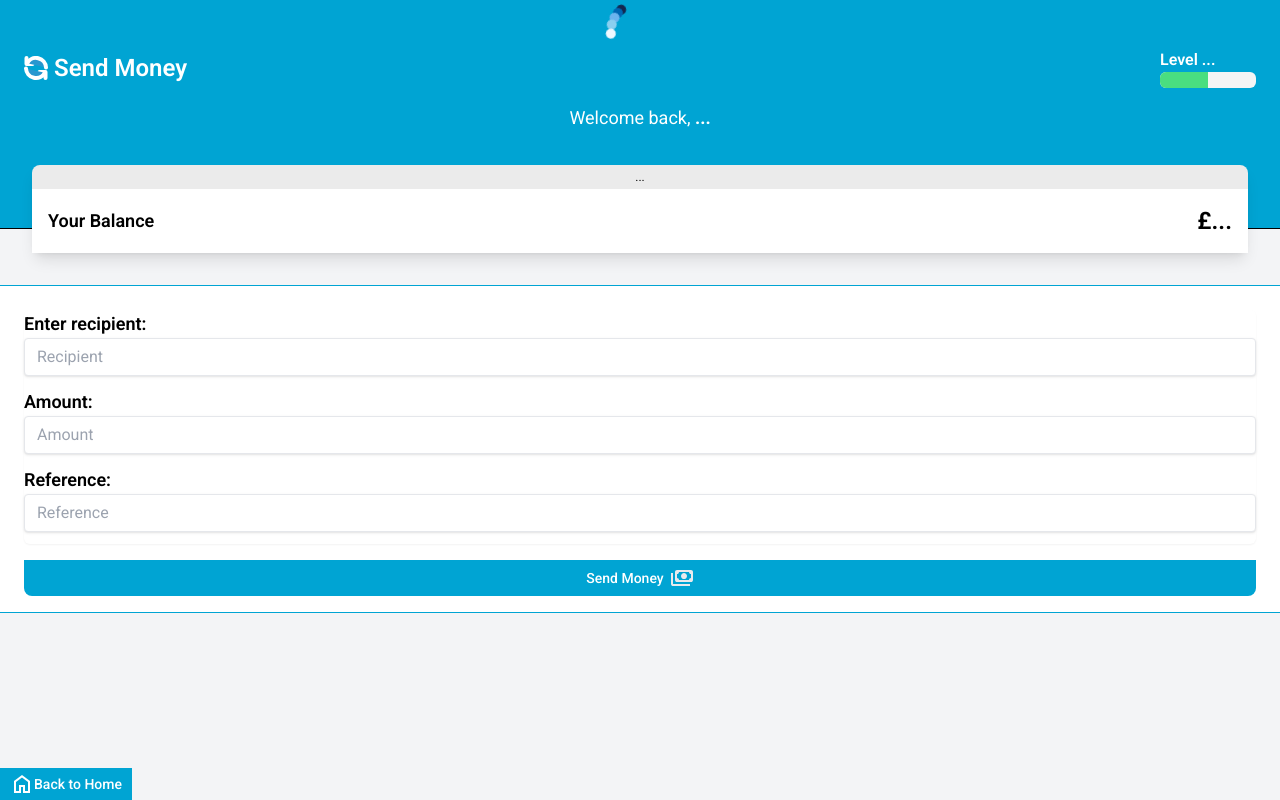
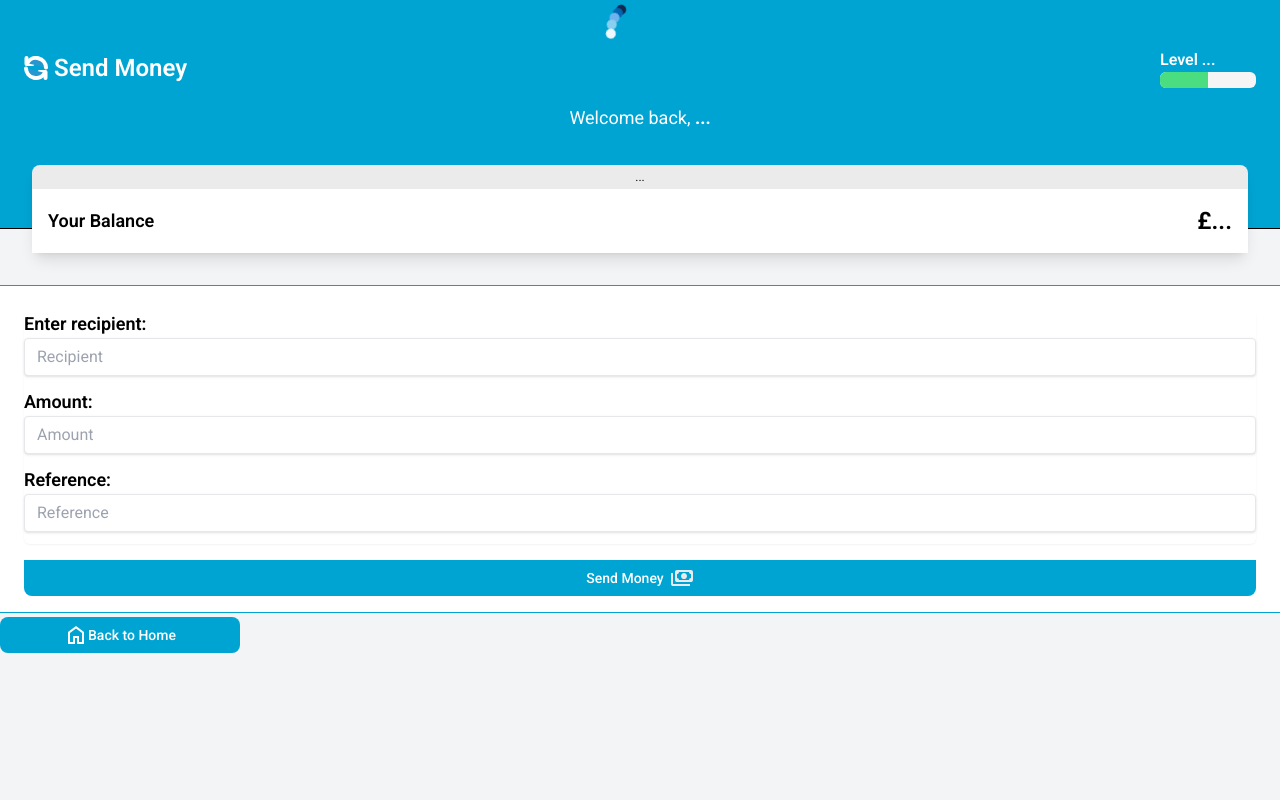
Before and after one commit to Jackson-Stewart/Industrial-Team-Project---Eco-Friendly-Banking-App, a website: page Frontend/pages/sendmoney.html in a window 1280 px wide. Drawn offline with nearby package versions, Linux system fonts and the light colour scheme.

Commit message:
Update sendmoney.html
Update to not cover other button

```diff
--- a/Frontend/pages/sendmoney.html
+++ b/Frontend/pages/sendmoney.html
@@ -181,14 +181,12 @@
                     <path d="M560-440q-50 0-85-35t-35-85q0-50 35-85t85-35q50 0 85 35t35 85q0 50-35 85t-85 35ZM280-320q-33 0-56.5-23.5T200-400v-320q0-33 23.5-56.5T280-800h560q33 0 56.5 23.5T920-720v320q0 33-23.5 56.5T840-320H280Zm80-80h400q0-33 23.5-56.5T840-480v-160q-33 0-56.5-23.5T760-720H360q0 33-23.5 56.5T280-640v160q33 0 56.5 23.5T360-400Zm440 240H120q-33 0-56.5-23.5T40-240v-440h80v440h680v80ZM280-400v-320 320Z"></path>
                 </svg></button>
         </div>
-        <footer class="fixed bottom-0 w-full">
             <div class="flex justify-right items-center">
-                <button onclick="window.location.href='home.html'" class="btn text-white bg-[#00a4d3] hover:bg-blue-800 !py-1.5 w-30 h-8 flex items-center justify-center mt-1">
+                <button onclick="window.location.href='home.html'" class="btn text-white bg-[#00a4d3] hover:bg-blue-800 !py-1.5 w-60 h-9 flex items-center justify-center mt-1 rounded-lg">
                     <span class="material-symbols-outlined">home</span>
                     Back to Home
                 </button>
             </div>
-        </footer>
 
 <!-- <script type="module" src="../functions.js"></script>
  -->
```
